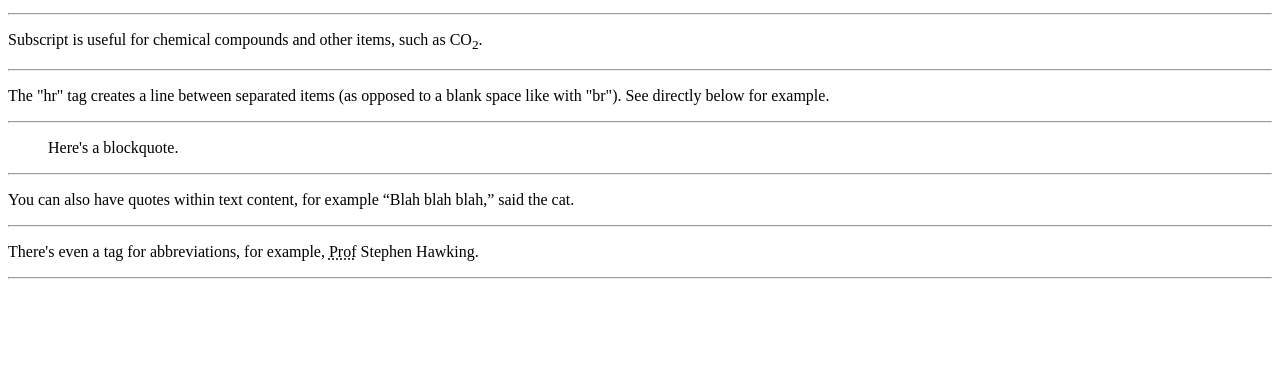
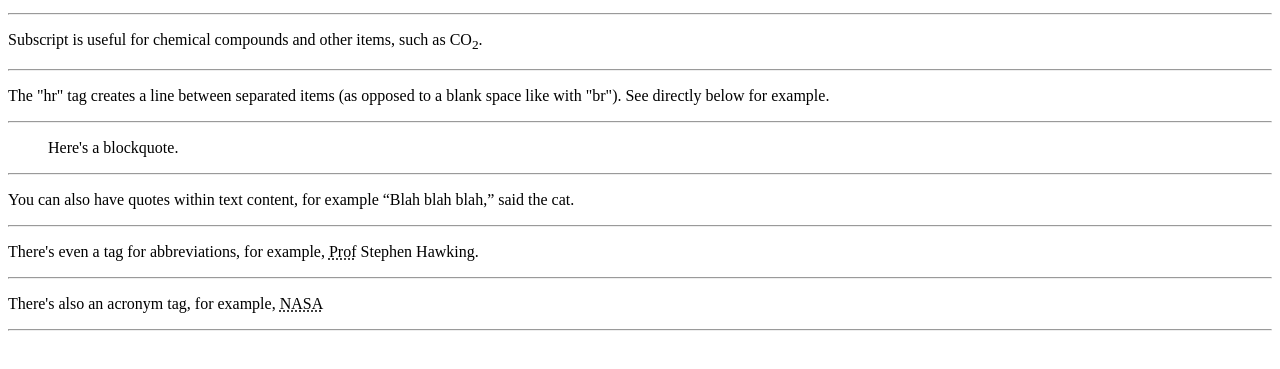
Before and after one commit to brianrshort/coding-exercises-2021-2022, a plain HTML site: page duckett-html/code-review.html in a window 1280 px wide. Shown: the part 105-474 px from the top of the page. Drawn offline with Linux system fonts and the light colour scheme.

Commit message:
Add acronym tag code review content

```diff
--- a/duckett-html/code-review.html
+++ b/duckett-html/code-review.html
@@ -20,8 +20,8 @@
     <hr>
     <p>There's even a tag for abbreviations, for example, <abbr title="Professor">Prof</abbr> Stephen Hawking.</p>
     <hr>
-
-
+    <p>There's also an acronym tag, for example, <acronym title="National Aueronautics and Space Administration">NASA</acronym></p>
+    <hr>
 
 </body>
 </html>
```
